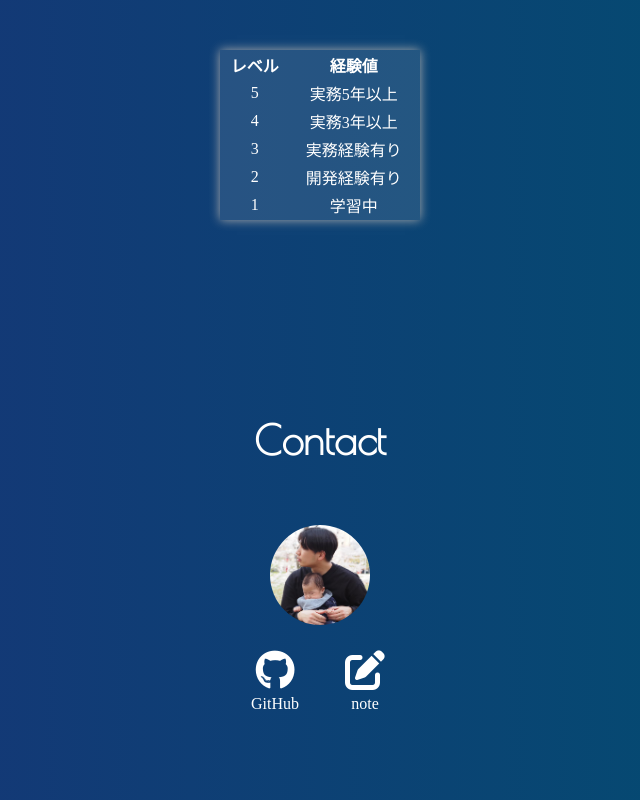
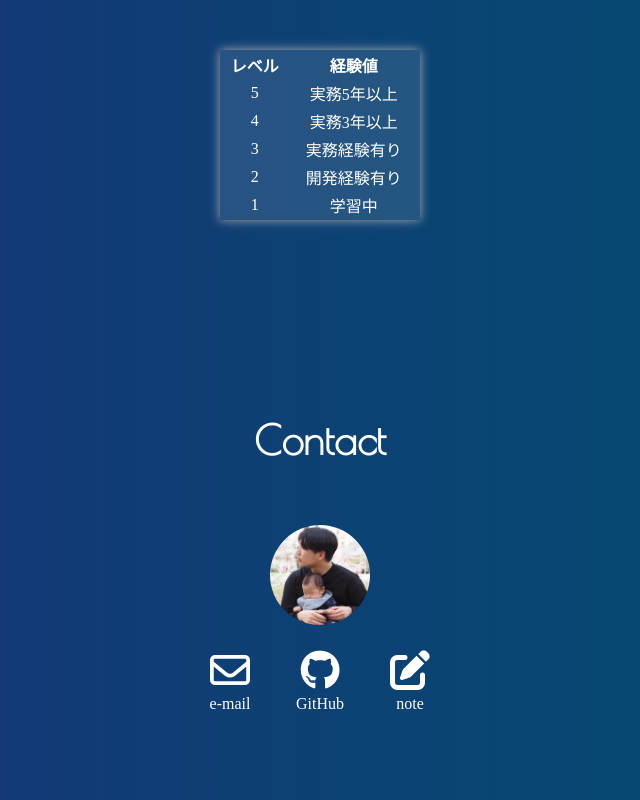
Before and after one commit to LSbard000com/My-Portfolio, a React (Vite) app: page / in a window 1280 px wide. Shown: the part 4560-5360 px from the top of the page, without its empty margins (320-960 px from the left). Built offline with nearby package versions, Linux system fonts and the light colour scheme; a web font is replaced by a local one.

Commit message:
メールアドレス追加

```diff
--- a/src/components/Contact.tsx
+++ b/src/components/Contact.tsx
@@ -20,6 +20,10 @@ const Contact = () => {
         <div className='contents'>
             <ul>
                 <li>
+                    <a href='mailto:m.komukai0123@gmail.com'><i className="fa-regular fa-envelope"></i></a>
+                    <span>e-mail</span>
+                </li>
+                <li>
                     <a href='https://github.com/LSbard000com'><i className="fa-brands fa-github"></i></a>
                     <span>GitHub</span>
                 </li>
```
